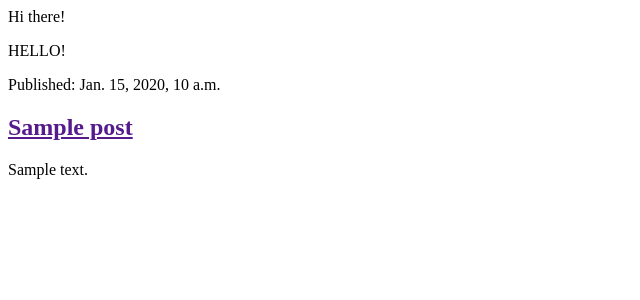
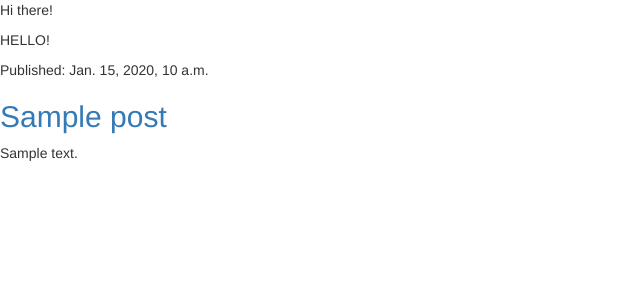
Before and after one commit to zoe013evans/BridgingCoursework, a Django app: page / in a window 1280 px wide. Shown: the top 300 px of the page, without its empty margins (0-640 px from the left). Run offline with Django 3.2, Linux system fonts and the light colour scheme; tables that the repository leaves empty hold one stand-in row (values such as "Sample post"); some libraries are stand-ins or nearby versions.

Commit message:
Adding css

```diff
--- a/blog/templates/blog/post_list.html
+++ b/blog/templates/blog/post_list.html
@@ -1,6 +1,13 @@
+
+{% load static %}
+
 <html>
 	<head>
 		<title>Zoe's website</title>
+		<link rel="stylesheet" href="//maxcdn.bootstrapcdn.com/bootstrap/3.2.0/css/bootstrap.min.css">
+		<link rel="stylesheet" href="//maxcdn.bootstrapcdn.com/bootstrap/3.2.0/css/bootstrap-theme.min.css">
+		<link rel="stylesheet" href="{% static 'css/blog.css' %}">
+
 	</head>
 	<body>
 		<p> Hi there!</p>
```
